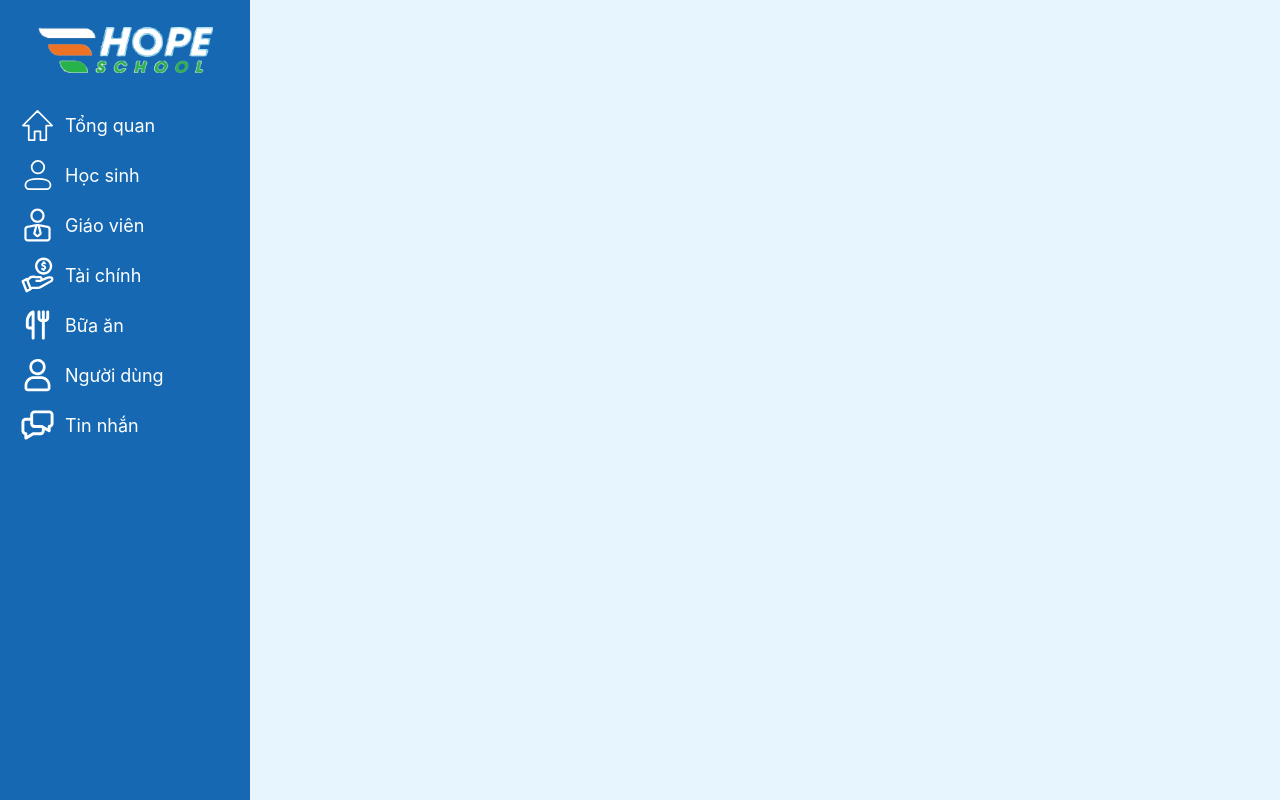
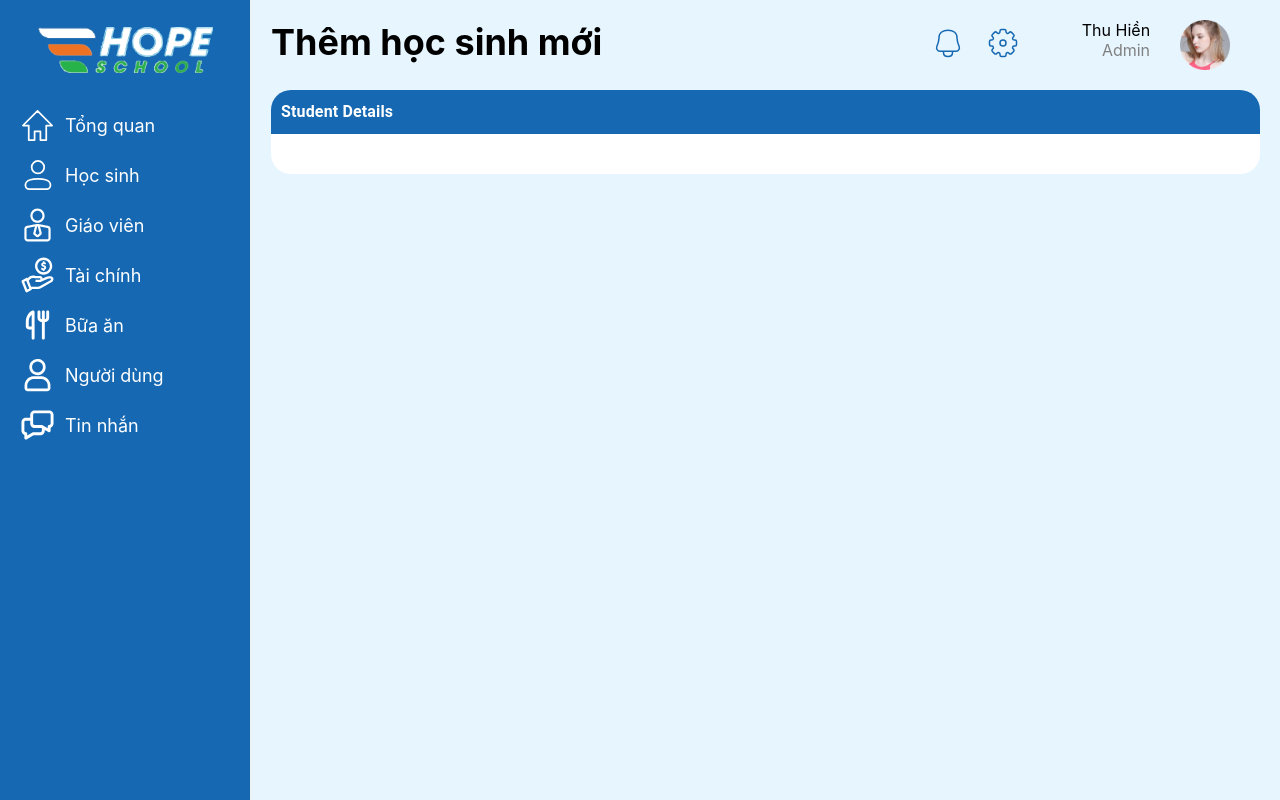
Before and after one commit to TalJa1/web-huybao, a React (Create React App) app: page /addstudents in a window 1280 px wide. Built offline with nearby package versions, Linux system fonts and the light colour scheme.

Commit message:
Add AddStudent component with header and group fields; implement layout using Grid

```diff
--- /dev/null
+++ b/src/components/teacher&student/GroupAddFields.tsx
@@ -0,0 +1,38 @@
+import React, { ReactNode } from "react";
+import { Box, Typography } from "@mui/material";
+
+interface GroupAddFieldsProps {
+  label: string;
+  children: ReactNode;
+}
+
+const GroupAddFields: React.FC<GroupAddFieldsProps> = ({ label, children }) => {
+  return (
+    <Box sx={{ marginBottom: "20px" }}>
+      <Box
+        sx={{
+          backgroundColor: "#1568B1",
+          padding: "10px",
+          borderTopLeftRadius: "20px",
+          borderTopRightRadius: "20px",
+        }}
+      >
+        <Typography sx={{ color: "white", fontWeight: "bold" }}>
+          {label}
+        </Typography>
+      </Box>
+      <Box
+        sx={{
+          backgroundColor: "white",
+          padding: "20px",
+          borderBottomLeftRadius: "20px",
+          borderBottomRightRadius: "20px",
+        }}
+      >
+        {children}
+      </Box>
+    </Box>
+  );
+};
+
+export default GroupAddFields;
--- a/src/views/Student/AddStudent.tsx
+++ b/src/views/Student/AddStudent.tsx
@@ -1,6 +1,9 @@
 import { Box } from "@mui/material";
 import React from "react";
+import Grid from "@mui/material/Grid2";
 import TopLayout from "../../components/TopLayout";
+import { bellIcon, settingIcon } from "../../assets/iconSVG";
+import GroupAddFields from "../../components/teacher&student/GroupAddFields";
 
 const AddStudent = () => {
   return (
@@ -11,7 +14,50 @@ const AddStudent = () => {
 };
 
 const Main: React.FC = () => {
-  return <Box></Box>;
+  return (
+    <Box sx={{ padding: "20px" }}>
+      <Grid container>
+        <Grid size={8}>
+          <Box sx={{ color: "#000000", fontSize: "36px", fontWeight: "700" }}>
+            Thêm học sinh mới
+          </Box>
+        </Grid>
+        <Grid size={4}>
+          <Header />
+        </Grid>
+      </Grid>
+      <Box sx={{ marginTop: "20px" }}>
+        <GroupAddFields children={<></>} label="Student Details" />
+      </Box>
+    </Box>
+  );
+};
+
+const Header: React.FC = () => {
+  return (
+    <Grid container size={12} display={"flex"} alignItems={"center"}>
+      <Grid size={2}>{bellIcon({})}</Grid>
+      <Grid size={2}>{settingIcon({})}</Grid>
+      <Grid size={8} container>
+        <Grid
+          size={6}
+          display="flex"
+          flexDirection="column"
+          alignItems={"flex-end"}
+        >
+          <Grid sx={{ color: "#000000" }}>Thu Hiền</Grid>
+          <Grid sx={{ color: "#818181" }}>Admin</Grid>
+        </Grid>
+        <Grid size={6} display={"flex"} justifyContent={"center"}>
+          <img
+            style={{ width: "50px", height: "50px" }}
+            alt=""
+            src={require("../../assets/home/avatar.png")}
+          />
+        </Grid>
+      </Grid>
+    </Grid>
+  );
 };
 
 export default AddStudent;
```
Also changed, not shown: src/components/teacher&student/InputComponent.tsx (added, +7 -0 lines).
